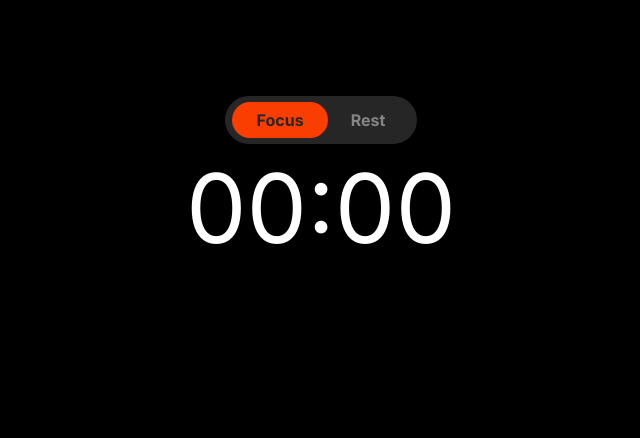
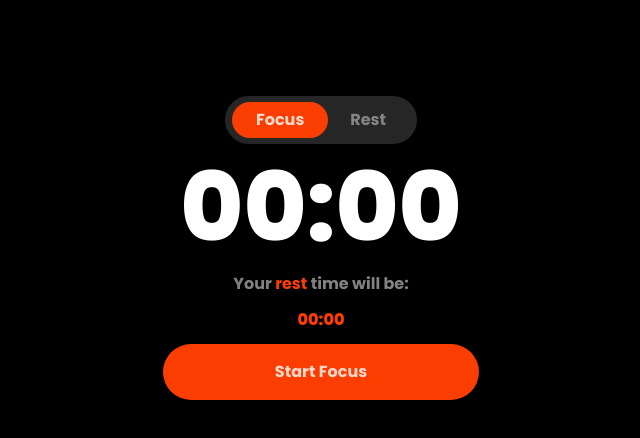
Before and after one commit to JoaoG14/orodomo, a Next.js app: page / in a window 1280 px wide. Shown: the top 438 px of the page, without its empty margins (319-959 px from the left). Built offline with nearby package versions, Linux system fonts and the light colour scheme.

Commit message:
FEAT: add basic design structure

```diff
--- a/app/globals.css
+++ b/app/globals.css
@@ -1,3 +1,5 @@
+@import url('https://fonts.googleapis.com/css2?family=Poppins:ital,wght@0,100;0,200;0,300;0,400;0,500;0,600;0,700;0,800;0,900;1,100;1,200;1,300;1,400;1,500;1,600;1,700;1,800;1,900&display=swap');
+
 @tailwind base;
 @tailwind components;
 @tailwind utilities;
--- a/app/page.tsx
+++ b/app/page.tsx
@@ -1,13 +1,23 @@
 export default function Home() {
   return (
-    <main className="bg-black flex min-h-screen flex-col items-center text-center  p-24">
+    <main className="bg-black font-poppins flex min-h-screen flex-col items-center text-center  p-24">
       <div className="bg-[#262626] px-2 items-center text-center align-middle justify-around w-48 h-12 rounded-full flex ">
-        <p className="text-[#262626] font-bold z-10 cursor-default">Focus</p>
+        <p className="text-[#FFD8CC] font-bold z-10 cursor-default">Focus</p>
         <p className="text-[#858585] font-bold z-10 cursor-default">Rest</p>
         <div className="bg-[#FA3E01] h-9 rounded-full w-24 absolute mr-[82px] block -2 z-0"></div>
       </div>
 
-      <div className="text-white text-8xl text-center  m-4">00:00</div>
+      <div className="text-white text-8xl text-center font-extrabold m-4">
+        00:00
+      </div>
+
+      <p className="text-[#828282] font-bold">
+        Your <span className="text-[#fA3E01]">rest</span> time will be:
+      </p>
+      <p className="text-[#Fa3e01] font-extrabold py-3">00:00</p>
+      <button className="text-[#ffd8cc] bg-[#fa3e01] rounded-full p-4 px-28 font-bold">
+        Start Focus
+      </button>
     </main>
   );
 }
--- a/tailwind.config.ts
+++ b/tailwind.config.ts
@@ -13,6 +13,9 @@ const config: Config = {
         "gradient-conic":
           "conic-gradient(from 180deg at 50% 50%, var(--tw-gradient-stops))",
       },
+      fontFamily: {
+        poppins: ["Poppins"],
+      },
     },
   },
   plugins: [],
```
